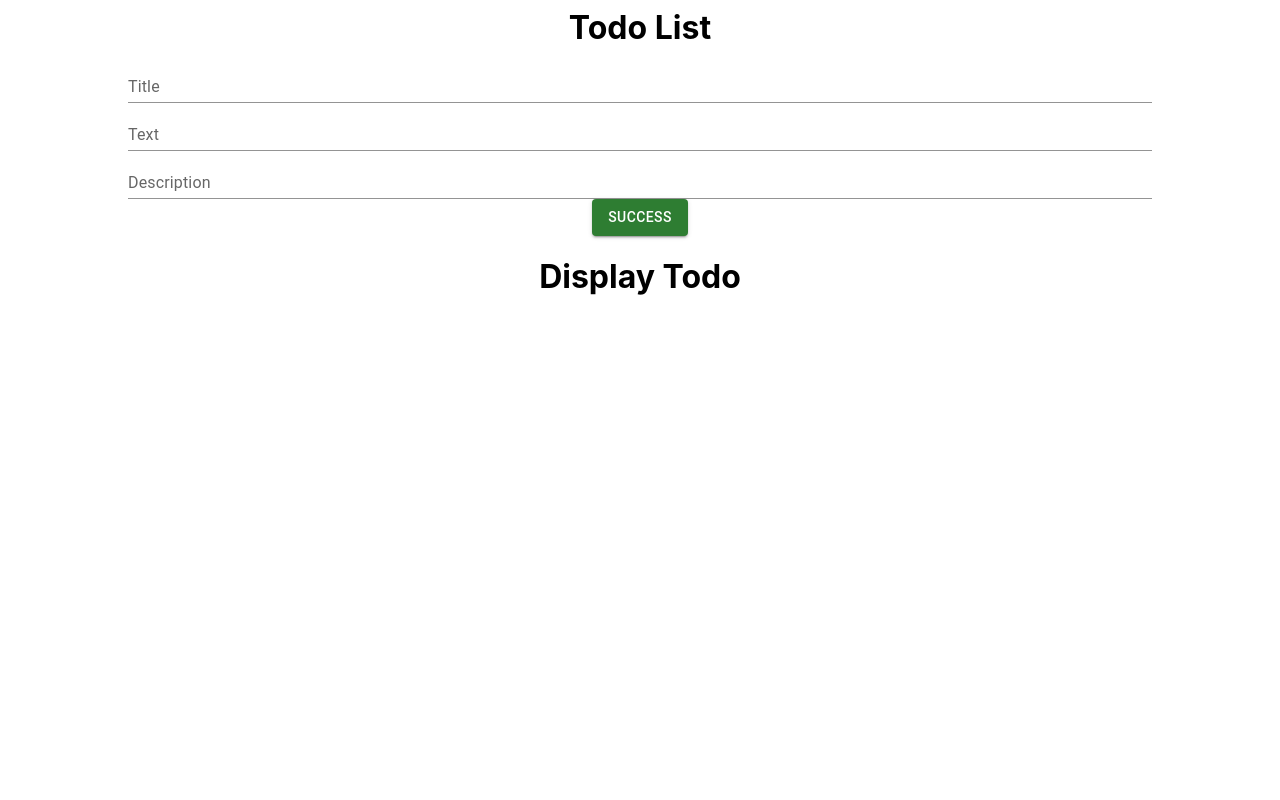
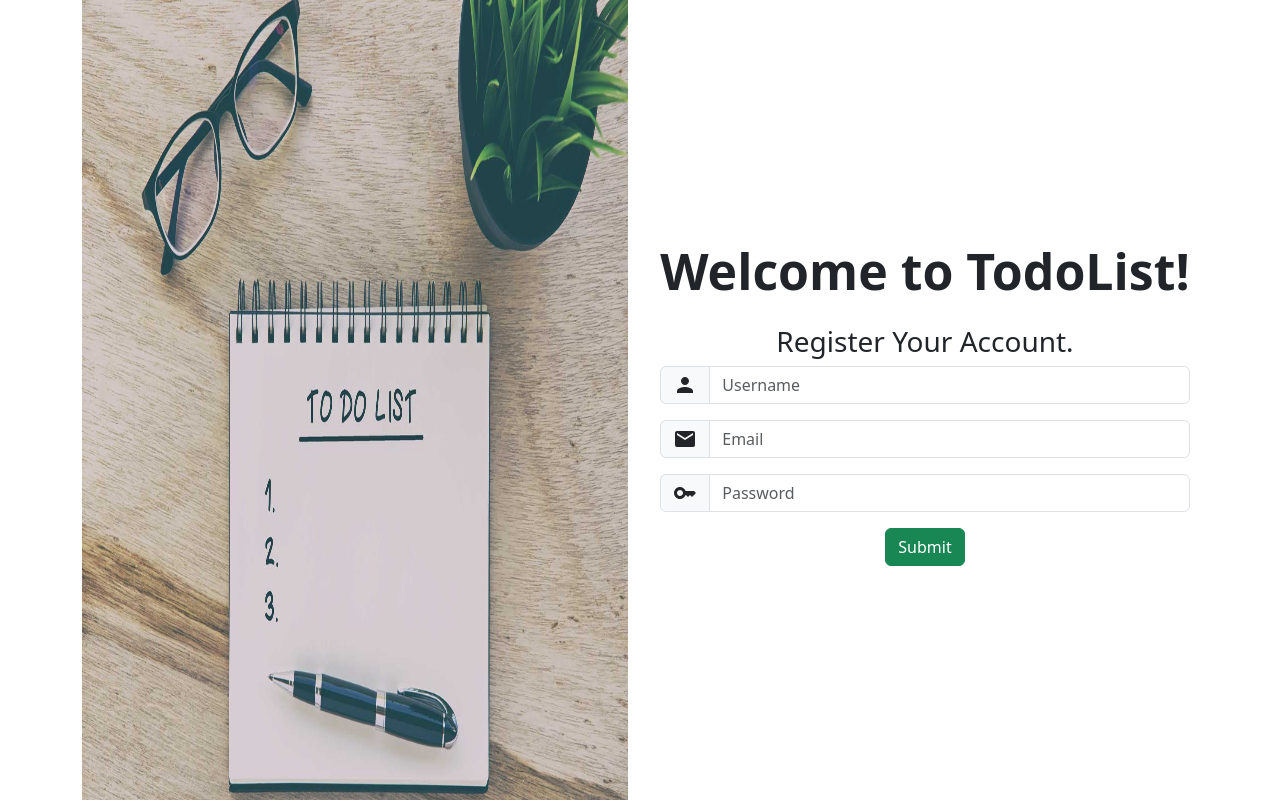
Before and after one commit to santoshlearner07/multiUserTodolist, a React (Create React App) app: page / in a window 1280 px wide. Built offline with nearby package versions, Linux system fonts and the light colour scheme.

Commit message:
Created:- Login and SignUp Page

```diff
--- a/package.json
+++ b/package.json
@@ -5,11 +5,14 @@
   "dependencies": {
     "@emotion/react": "^11.11.3",
     "@emotion/styled": "^11.11.0",
+    "@mui/icons-material": "^5.15.6",
     "@mui/material": "^5.15.6",
     "@testing-library/jest-dom": "^5.17.0",
     "@testing-library/react": "^13.4.0",
     "@testing-library/user-event": "^13.5.0",
+    "bootstrap": "^5.3.2",
     "react": "^18.2.0",
+    "react-bootstrap": "^2.10.0",
     "react-dom": "^18.2.0",
     "react-scripts": "5.0.1",
     "web-vitals": "^2.1.4"
--- a/src/App.js
+++ b/src/App.js
@@ -1,11 +1,15 @@
 import './App.css';
 import DisplayTodo from './component/DisplayTodo';
 import TodoList from './component/TodoList';
+import LoginPage from './fixedComponent/LoginPage';
+import SignUpPage from './fixedComponent/SignUpPage';
 
 function App() {
   return (
     <div className="App">
-      <TodoList />
+      <SignUpPage />
+      {/* <LoginPage /> */}
+      {/* <TodoList /> */}
     </div>
   );
 }
--- /dev/null
+++ b/src/fixedComponent/LoginPage.jsx
@@ -0,0 +1,65 @@
+import React from "react";
+import { Col, Container, Form, Row, Button, FormGroup } from "react-bootstrap";
+
+function LoginPage() {
+  const colStyle = {
+    display: "flex",
+    justifyContent: "center",
+    alignItems: "center",
+  };
+
+  return (
+    <Container>
+      <Row>
+        <Col sm={8} style={colStyle}>
+          <div>
+            <h1>Login to Your Account</h1>
+            <hr />
+            <Form>
+              <Form.Group className="mb-3">
+                <Form.Control style={{ borderRadius: "35px" }} type="email" placeholder="Enter email..."/>
+                <Form.Text className="text-muted">
+                  We'll never share your email with anyone else.
+                </Form.Text>
+              </Form.Group>
+              <Form.Group className="mb-3">
+                <Form.Control
+                  style={{ borderRadius: "35px" }}
+                  type="password"
+                  placeholder="Enter Password...."
+                />
+              </Form.Group>
+              <Button
+                variant="outline-success"
+                type="submit"
+                style={{ borderRadius: "25px" }}
+                className="mb-3"
+              >
+                Submit
+              </Button>
+            </Form>
+          </div>
+        </Col>
+        <Col
+          style={{
+            backgroundColor: "greenyellow",
+            height: "100vh",
+            display: "flex",
+            justifyContent: "center",
+            alignItems: "center",
+          }}
+        >
+          <div>
+            <p style={{ fontSize: "50px", fontWeight: "bold" }}>New Here?</p>
+            <h3> Sign Up to create your own Todolist </h3>
+            <Button variant="light" style={{ borderRadius: "25px" }}>
+              Sign Up
+            </Button>
+          </div>
+        </Col>
+      </Row>
+    </Container>
+  );
+}
+
+export default LoginPage;
--- /dev/null
+++ b/src/fixedComponent/SignUpPage.jsx
@@ -0,0 +1,73 @@
+import React from "react";
+import { Button, Col, Container, Form, InputGroup, Row } from "react-bootstrap";
+import PersonIcon from "@mui/icons-material/Person";
+import EmailIcon from "@mui/icons-material/Email";
+import KeyIcon from "@mui/icons-material/Key";
+import ImgTodolist from "../assesst/ImgTodolist.jpg";
+function SignUpPage() {
+
+    const colStyle = {
+        display: "flex",
+        justifyContent: "center",
+        alignItems: "center",
+      };
+
+
+  return (
+    <Container>
+      <Row>
+        <Col>
+          <img
+            src={ImgTodolist}
+            alt=""
+            style={{ width: "100%", height: "100vh" }}
+          />
+        </Col>
+        <Col style={colStyle}>
+          <div>
+            <p style={{ fontSize: "50px", fontWeight: "bold" }}>Welcome to TodoList!</p>
+           <h3> Register Your Account. </h3>
+            <InputGroup className="mb-3">
+              <InputGroup.Text id="basic-addon1">
+                {" "}
+                <PersonIcon />{" "}
+              </InputGroup.Text>
+              <Form.Control
+                placeholder="Username"
+                aria-label="Username"
+                aria-describedby="basic-addon1"
+              />
+            </InputGroup>
+            <InputGroup className="mb-3">
+              <InputGroup.Text id="basic-addon1">
+                {" "}
+                <EmailIcon />{" "}
+              </InputGroup.Text>
+              <Form.Control
+                placeholder="Email"
+                aria-label="Email"
+                aria-describedby="basic-addon1"
+              />
+            </InputGroup>
+            <InputGroup className="mb-3">
+              <InputGroup.Text id="basic-addon1">
+                {" "}
+                <KeyIcon />{" "}
+              </InputGroup.Text>
+              <Form.Control
+                placeholder="Password"
+                aria-label="Password"
+                aria-describedby="basic-addon1"
+              />
+            </InputGroup>
+            <Button variant="success" type="submit">
+              Submit
+            </Button>
+          </div>
+        </Col>
+      </Row>
+    </Container>
+  );
+}
+
+export default SignUpPage;
--- a/src/index.js
+++ b/src/index.js
@@ -3,6 +3,7 @@ import ReactDOM from 'react-dom/client';
 import './index.css';
 import App from './App';
 import reportWebVitals from './reportWebVitals';
+import 'bootstrap/dist/css/bootstrap.min.css';
 
 const root = ReactDOM.createRoot(document.getElementById('root'));
 root.render(
```
Also changed, not shown: src/assesst/ImgTodolist.jpg (added), 1 other file (tests, documents, lock files or other folders).
